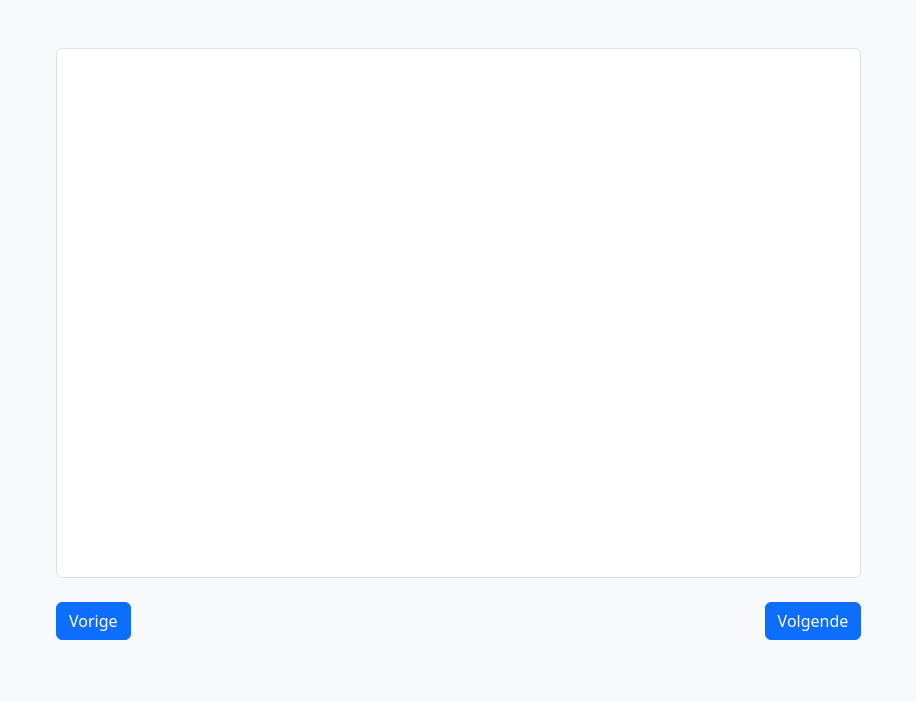
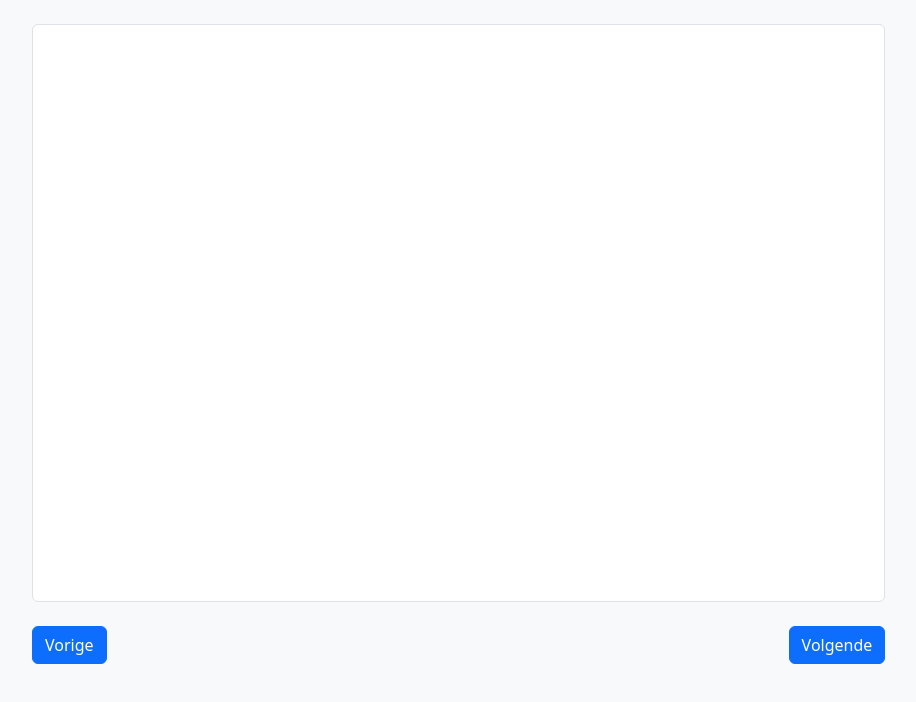
Before and after one commit to Citolab/qti-player, a website built with Vite: page index.html in a window 1280 px wide. Shown: the whole page, without its empty margins (74-990 px from the left). Built offline with nearby package versions, Linux system fonts and the light colour scheme.

Commit message:
simplified

```diff
--- a/index.html
+++ b/index.html
@@ -1,6 +1,5 @@
 <!DOCTYPE html>
 <html lang="en">
-
   <head>
     <meta charset="UTF-8" />
     <meta name="viewport" content="width=device-width, initial-scale=1.0" />
@@ -18,19 +17,23 @@
         aspect-ratio: 4/3;
       }
 
-    @layer qti-extended {
       test-container {
         --qti-bg-active: #efecff;
         --qti-border-active: #9b6df8;
-      }
+        --qti-button-padding-vertical: 0.2rem;
       }
     </style>
   </head>
 
   <body class="bg-light">
     <div class="container mx-auto">
-    <qti-player testURL="/kennisnet-1/AssessmentTest.xml" class="d-flex flex-column m-4 gap-4 p-4">
-      <test-container class="rounded bg-white border p-4 d-block flex-grow-1 overflow-auto"></test-container>
+      <qti-player
+        testURL="/kennisnet-1/AssessmentTest.xml"
+        class="d-flex flex-column m-4 gap-4"
+      >
+        <test-container
+          class="rounded bg-white border p-4 d-block flex-grow-1 overflow-auto"
+        ></test-container>
         <div class="d-flex align-items-center justify-content-between">
           <test-prev class="btn btn-primary"> Vorige </test-prev>
           <test-next class="btn btn-primary"> Volgende </test-next>
@@ -38,5 +41,4 @@
       </qti-player>
     </div>
   </body>
-
 </html>
```
Lines whose indentation alone changed are shown as unchanged.
